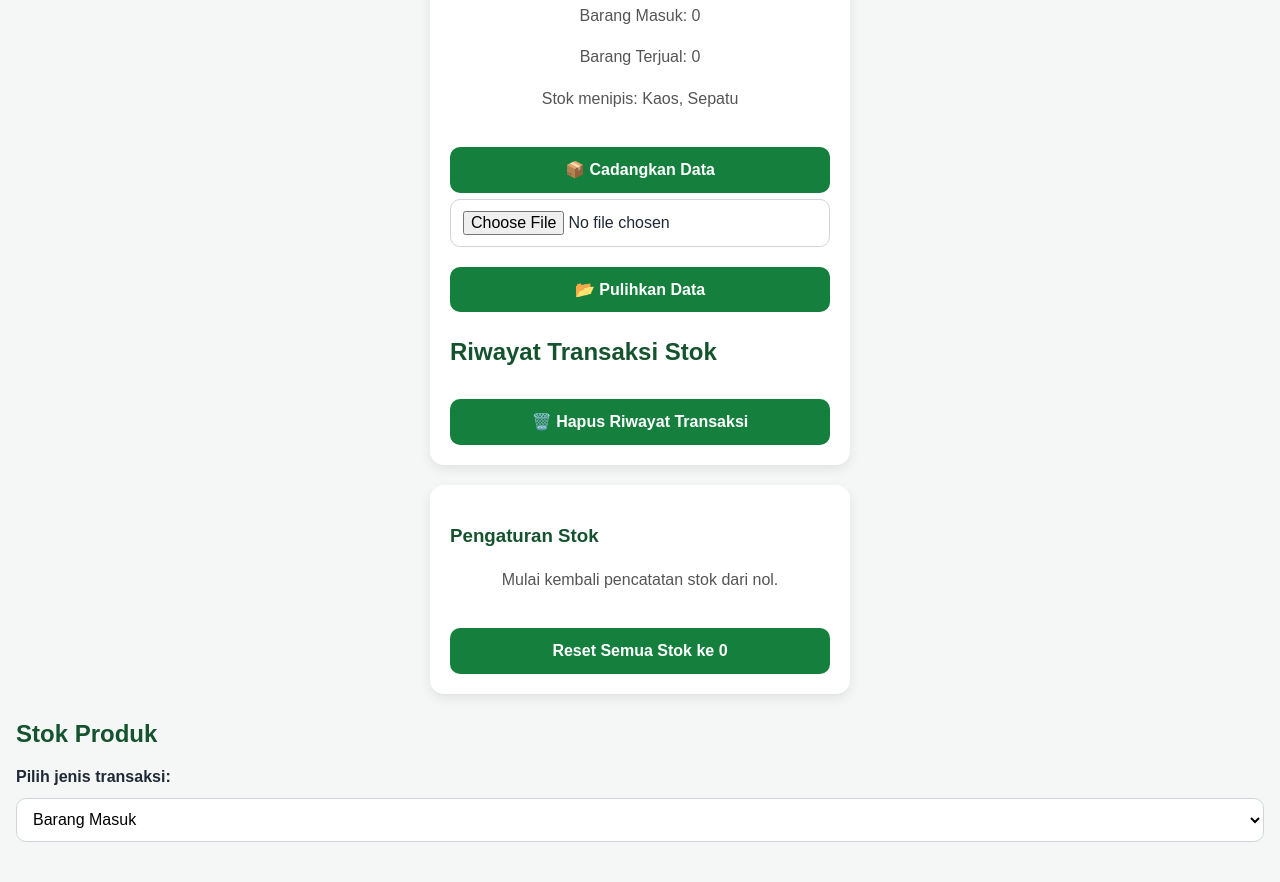
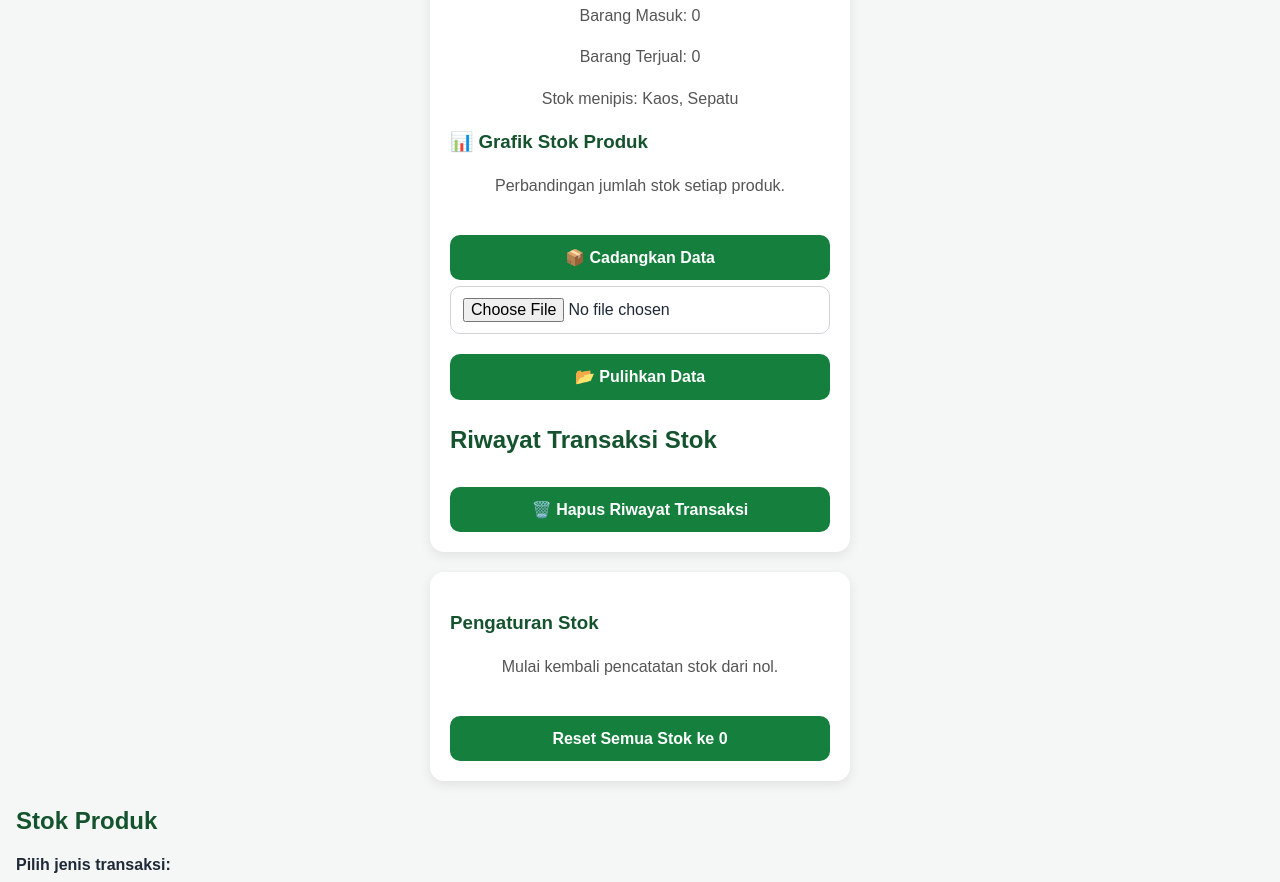
Before and after one commit to azeerafa91-maker/rafaseller-tools, a plain HTML site: page index.html in a window 1280 px wide. Shown: the part 1478-2360 px from the top of the page. Drawn offline with Linux system fonts and the light colour scheme.

Commit message:
Update index.html

```diff
--- a/index.html
+++ b/index.html
@@ -453,6 +453,13 @@ button:focus-visible {
 <p>Barang Terjual: <span id="totalKeluar">0</span></p>
 
   <p id="peringatanStok"></p>
+
+<div class="kartu-grafik">
+  <h3>📊 Grafik Stok Produk</h3>
+  <p>Perbandingan jumlah stok setiap produk.</p>
+  <div id="grafikStok"></div>
+</div>
+
 <button onclick="cadangkanData()">📦 Cadangkan Data</button>
 
 <input
```
